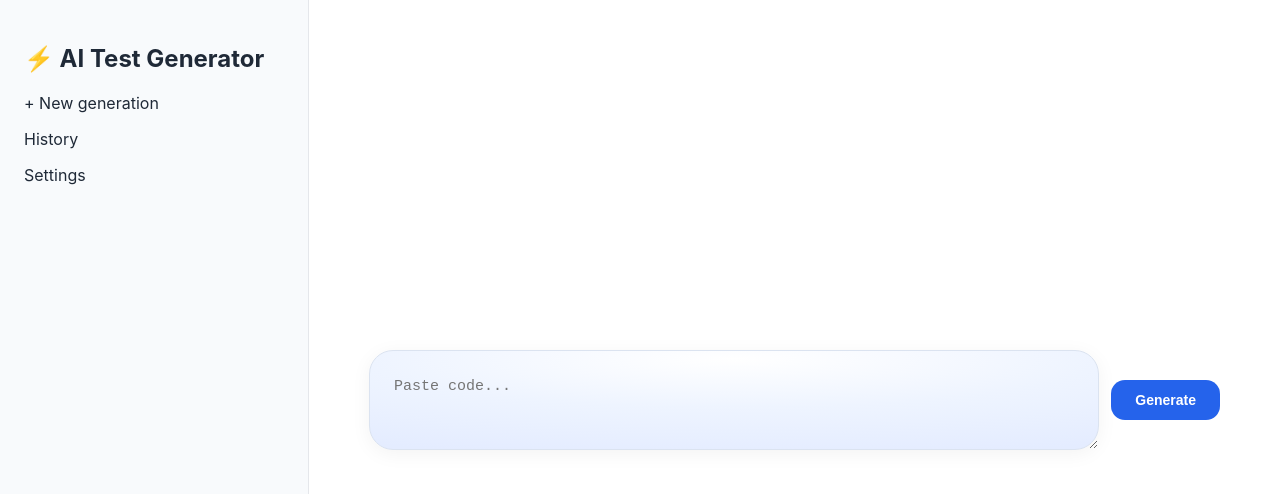
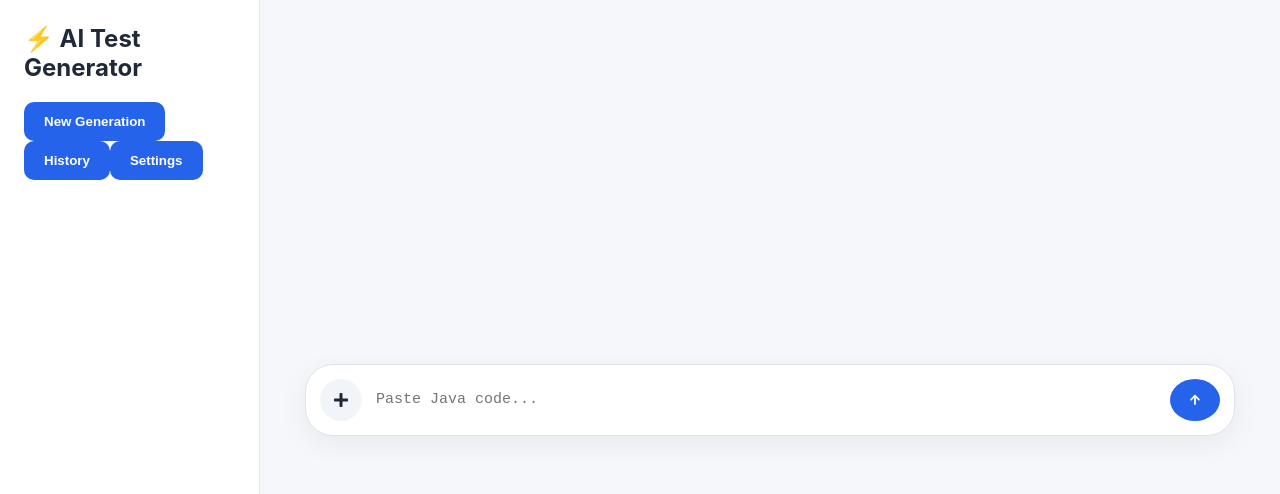
Before and after one commit to Mariem-Chaabene/test-generator-ai-frontend, a React (Create React App) app: page / in a window 1280 px wide. Shown: the top 494 px of the page. Built offline with nearby package versions, Linux system fonts and the light colour scheme.

Commit message:
Improve interface design

```diff
--- a/package.json
+++ b/package.json
@@ -10,7 +10,9 @@
     "@testing-library/user-event": "^13.5.0",
     "react": "^19.2.7",
     "react-dom": "^19.2.7",
+    "react-icons": "^5.6.0",
     "react-scripts": "5.0.1",
+    "react-syntax-highlighter": "^16.1.1",
     "web-vitals": "^2.1.4"
   },
   "scripts": {
--- a/src/App.css
+++ b/src/App.css
@@ -1,126 +1,322 @@
 body {
   margin: 0;
   font-family: Inter, sans-serif;
-  background: #ffffff;
+  background: #f5f7fb;
   color: #1f2937;
 }
 
-/* layout */
 .layout {
   display: flex;
   height: 100vh;
 }
 
-/* sidebar */
+/* Sidebar */
+
 .sidebar {
   width: 260px;
-  background: #f8fafc;
+  background: white;
+  border-right: 1px solid #e5e7eb;
   padding: 24px;
-  border-right: 1px solid #e5e7eb;
+  box-sizing: border-box;
 }
 
-/* chat */
+.sidebar h2 {
+  margin-top: 0;
+}
+
+.menu p {
+  cursor: pointer;
+  padding: 10px;
+  border-radius: 10px;
+}
+
+.menu p:hover {
+  background: #f3f4f6;
+}
+
+/* Main */
+
 .chat {
   flex: 1;
   display: flex;
-  margin: 60px;
+  flex-direction: column;
+  height: 100vh;
+
+}
+
+.chat h1 {
+  margin: 0;
+  font-size: 32px;
+}
+
+/* Monaco container */
+
+.editor-wrapper {
+  border-radius: 16px;
+  overflow: hidden;
+  border: 1px solid #dbe3f0;
+  box-shadow: 0 10px 30px rgba(0,0,0,.05);
+}
+
+/* Toolbar */
+
+.toolbar {
+  display: flex;
   align-items: center;
   gap: 12px;
-  background: #ffffff;
 }
 
-/* messages */
-.messages {
-  flex: 1;
-  padding: 20px;
-  overflow-y: auto;
+input[type="file"] {
+  padding: 10px;
+  background: white;
+  border: 1px solid #d1d5db;
+  border-radius: 10px;
 }
 
-/* bubbles */
-.bubble {
-  padding: 12px;
-  border-radius: 12px;
-  margin-bottom: 12px;
-  max-width: 80%;
-}
-
-.user {
-  background: #2563eb;
-  align-self: flex-end;
-}
-
-.ai {
-  background: #1f1f25;
-  border: 1px solid #333;
-}
-
-/* input */
-
-
-textarea {
-    max-width: 900px;
-    width: 100%;
-    /* margin: auto; */
-    padding: 24px;
-
-  min-height: 50px;
-  background:
-    radial-gradient(
-      ellipse 100% 100% at center 8%,
-      #ffffff 0%,
-      #eef4ff 50%,
-      #e4ecff 100%
-    );
-
-  color: #1f2937;
-  border: 1px solid #dbe3f0;
-  border-radius: 24px;
-  padding: 24px;
-  font-size: 15px;
-  line-height: 1.6;
-  resize: vertical;
-  box-shadow:
-    0 4px 20px rgba(0,0,0,0.05);
-  outline: none;
-}
-
-textarea:focus {
-  border-color: #3b82f6;
-
-  box-shadow:
-    0 0 0 4px rgba(59,130,246,.12);
-}
+/* Buttons */
 
 button {
-  width: fit-content;
   background: #2563eb;
   color: white;
   border: none;
-  border-radius: 14px;
-  padding: 12px 24px;
-  font-size: 14px;
+  border-radius: 10px;
+  padding: 12px 20px;
+  cursor: pointer;
   font-weight: 600;
-  cursor: pointer;
-  transition: all .2s ease;
 }
 
 button:hover {
   background: #1d4ed8;
-  transform: translateY(-1px);
+}
+
+/* Loading */
+
+.loading {
+  padding: 16px;
+  background: #eff6ff;
+  border: 1px solid #bfdbfe;
+  border-radius: 12px;
+}
+
+/* Result */
+
+.result {
+  background: white;
+  border-radius: 16px;
+  border: 1px solid #e5e7eb;
+  padding: 24px;
+  box-shadow: 0 5px 15px rgba(0,0,0,.04);
+}
+
+.result h3 {
+  margin-top: 0;
+}
+
+.result pre {
+  white-space: pre-wrap;
+  overflow-x: auto;
+  font-family: Consolas, monospace;
+  font-size: 14px;
+}
+
+.promptBox {
+  max-width: 900px;
+  width: 100%;
+  margin: auto;
+  display: flex;
+  align-items: center;
+  gap: 12px;
+  padding: 14px;
+  background: white;
+  border: 1px solid #dbe3f0;
+  border-radius: 28px;
+  box-shadow:
+    0 8px 30px rgba(0,0,0,.06);
+}
+
+.promptInput {
+  flex: 1;
+
+  border: none;
+  outline: none;
+
+  resize: none;
+  overflow: hidden;
+
+  font-size: 15px;
+  line-height: 1.6;
+
+  background: transparent;
+
+  min-height: 24px;
+  max-height: 300px;
+}
+
+.iconButton {
+  width: 42px;
+  height: 42px;
+
+  border-radius: 50%;
+
+  background: #f1f5f9;
+
+  display: flex;
+  align-items: center;
+  justify-content: center;
+
+  cursor: pointer;
+}
+
+.iconButton:hover {
+  background: #e2e8f0;
+}
+
+.sendButton {
+  width: 50px;
+  height: 42px;
+
+  border-radius: 50%;
+
+  background: #2563eb;
+  color: white;
+
+  border: none;
+
+  display: flex;
+  align-items: center;
+  justify-content: center;
+
+  cursor: pointer;
+}
+
+.sendButton:hover {
+  background: #1d4ed8;
+}
+
+.code-block {
+  white-space: pre-wrap;
+  word-wrap: break-word;
+  background: #0d1117;
+  color: #e6edf3;
+  padding: 12px;
+  border-radius: 8px;
+  overflow-x: auto;
+}
+
+.chat-container {
+  height: 100vh;
+  display: flex;
+  flex-direction: column;
+}
+
+.chat-messages {
+  flex: 1;
+  overflow-y: auto;
+  padding: 16px;
+  display: flex;
+  flex-direction: column;
+  gap: 10px;
+}
+
+.chat-input {
+  display: flex;
+  padding: 12px;
+  border-top: 1px solid #ddd;
+  position: sticky;
+  bottom: 0;
+  background: white;
+}
+
+.message {
+  max-width: 80%;
+  padding: 10px;
+  border-radius: 8px;
+}
+
+.chat-wrapper {
+  height: 100vh;
+  display: flex;
+  flex-direction: column;
+}
+
+.chat-body {
+  flex: 1;
+  overflow-y: auto;
+  padding: 10px;
+  display: flex;
+  flex-direction: column;
+}
+
+/* input toujours en bas */
+.chat-input {
+  position: sticky;
+  bottom: 0;
+  background: white;
+  padding: 10px;
+  border-top: 1px solid #ddd;
 }
 
 
-.result {
-  max-width: 900px;
-  margin: 24px auto;
-  background: #f8fafc;
-  border: 1px solid #e5e7eb;
-  border-radius: 20px;
-  padding: 24px;
+/* activation après 1er message */
+
+/* messages */
+.chatBody {
+  flex: 1;
+  overflow-y: auto;
+  padding: 20px;
+  display: flex;
+  flex-direction: column;
+  gap: 10px;
 }
 
-.result pre {
-  color: #0f172a;
-  font-family: Consolas, Monaco, monospace;
-  white-space: pre-wrap;
+
+/* message style */
+.message {
+  max-width: 70%;
+  margin: 6px 0;
+  padding: 10px;
+  border-radius: 10px;
 }
+
+/* user à droite */
+.message.user {
+  align-self: flex-end;
+  background: #2b6fff;
+  color: white;
+}
+
+/* bot à gauche */
+.message.bot {
+  align-self: flex-start;
+  background: #1f2937;
+  color: white;
+}
+
+/* input en bas */
+.chatInput {
+  display: flex;
+  justify-content: center;
+  align-items: center;
+  padding: 20px;
+  transition: all 0.3s ease;
+}
+
+/* quand chat démarre → input en bas */
+.chat.active .chatInput {
+  justify-content: center;
+  align-items: flex-end;
+  padding-bottom: 16px;
+}
+
+/* optionnel: rendre l'effet plus "ChatGPT" */
+.chat.active {
+  justify-content: space-between;
+}
+
+.chat:not(.active) {
+  justify-content: center;
+}
+
+.chat:not(.active) .chatBody {
+  display: none;
+}
--- a/src/components/Chat.jsx
+++ b/src/components/Chat.jsx
@@ -1,48 +1,196 @@
-import { useState } from "react";
+import { useState, useEffect, useRef } from "react";
+import Result from "./Result";
+import { FaArrowUp, FaPlus } from "react-icons/fa";
 
 export default function Chat() {
+
   const [code, setCode] = useState("");
-  const [result, setResult] = useState("");
+  const [messages, setMessages] = useState([]);
+  const [file, setFile] = useState(null);
+  const [loading, setLoading] = useState(false);
+  const [started, setStarted] = useState(false);
 
+  const endRef = useRef(null);
+
+  // auto scroll like ChatGPT
+  useEffect(() => {
+    endRef.current?.scrollIntoView({ behavior: "smooth" });
+  }, [messages]);
+
+  // SEND TEXT
 const send = async () => {
+
+  if (!code.trim()) return;
+
+  if (!started) setStarted(true);
+
+  const userMessage = {
+    role: "user",
+    text: code
+  };
+
+  setMessages(prev => [...prev, userMessage]);
+
+  const currentCode = code;
+  setCode("");
+
+  // RESET textarea height 👇
+  requestAnimationFrame(() => {
+    const textarea = document.querySelector(".promptInput");
+    if (textarea) {
+      textarea.style.height = "auto";
+    }
+  });
+
+  setLoading(true);
+
+  try {
+
     const res = await fetch("http://127.0.0.1:8000/generate-tests", {
       method: "POST",
       headers: { "Content-Type": "application/json" },
-      body: JSON.stringify({ code }),
+      body: JSON.stringify({ code: currentCode })
     });
 
     const data = await res.json();
-    setResult(data.tests);
+
+    setMessages(prev => [
+      ...prev,
+      { role: "bot", text: data.tests }
+    ]);
+
+  } catch (error) {
+
+    setMessages(prev => [
+      ...prev,
+      { role: "bot", text: "Error while generating tests." }
+    ]);
+
+  } finally {
+    setLoading(false);
+  }
+};
+
+  // UPLOAD FILE
+  const uploadFile = async () => {
+
+    if (!file) {
+      alert("Please choose a Java file.");
+      return;
+    }
+
+    if (!started) setStarted(true);
+
+    const fileMessage = {
+      role: "user",
+      text: file.name
+    };
+
+    setMessages(prev => [...prev, fileMessage]);
+
+    setLoading(true);
+
+    try {
+
+      const formData = new FormData();
+      formData.append("file", file);
+
+      const res = await fetch(
+        "http://127.0.0.1:8000/upload-java",
+        {
+          method: "POST",
+          body: formData
+        }
+      );
+
+      const data = await res.json();
+
+      setMessages(prev => [
+        ...prev,
+        {
+          role: "bot",
+          text: data.tests
+        }
+      ]);
+
+    } catch (error) {
+
+      console.error(error);
+
+      setMessages(prev => [
+        ...prev,
+        { role: "bot", text: "Error while uploading file." }
+      ]);
+
+    } finally {
+      setLoading(false);
+    }
   };
 
   return (
-    <div className="chat">
+    <div className={`chat ${started ? "active" : ""}`}>
 
-      {/* messages
-      <div className="messages">
+      {/* MESSAGES AREA */}
+      <div className="chatBody">
 
-        <div className="bubble user">
-          {code || "Paste Java code..."}
+        {messages.map((msg, i) => (
+          <div
+            key={i}
+            className={`message ${msg.role}`}
+          >
+            <pre>{msg.text}</pre>
           </div>
+        ))}
 
-        {result && (
-          <div className="bubble ai">
-            <pre>{result}</pre>
+        {loading && (
+          <div className="message bot">
+            Generating tests...
           </div>
         )}
 
-      </div>*/}
+        <div ref={endRef} />
 
-      {/* input bar */}
+      </div>
+
+      {/* INPUT AREA */}
+      <div className="toolbar chatInput">
+
+        <div className="promptBox">
+
+          <label className="iconButton">
+            <FaPlus />
+            <input
+              type="file"
+              accept=".java"
+              hidden
+              onChange={(e) => setFile(e.target.files[0])}
+            />
+          </label>
+
           <textarea
-          placeholder="Paste code..."
-          onChange={(e) => setCode(e.target.value)}
+            className="promptInput"
+            placeholder="Paste Java code..."
+            value={code}
+            rows={1}
+            onChange={(e) => {
+              setCode(e.target.value);
+
+              e.target.style.height = "auto";
+              e.target.style.height = e.target.scrollHeight + "px";
+            }}
           />
 
-        <button onClick={send}>
-          Generate
+          <button
+            className="sendButton"
+            onClick={file ? uploadFile : send}
+          >
+            <FaArrowUp />
           </button>
+
         </div>
 
+      </div>
+
+    </div>
   );
 }
--- a/src/components/Result.jsx
+++ b/src/components/Result.jsx
@@ -2,7 +2,9 @@ export default function Result({ result }) {
   return (
     <div className="result">
       <h3>Generated Tests</h3>
-      <pre>{result}</pre>
+      <pre style={{whiteSpace: "pre-wrap", wordBreak: "break-word", background: "#111", color: "#fff", padding: "10px", borderRadius: "8px", overflowX: "auto"}}>
+        {result}
+      </pre>
     </div>
   );
 }
--- a/src/components/Sidebar.jsx
+++ b/src/components/Sidebar.jsx
@@ -4,9 +4,9 @@ export default function Sidebar() {
       <h2>⚡ AI Test Generator</h2>
 
       <div className="menu">
-        <p>+ New generation</p>
-        <p>History</p>
-        <p>Settings</p>
+        <button>New Generation</button>
+        <button>History</button>
+        <button>Settings</button>
       </div>
     </div>
   );
```
Also changed, not shown: src/components/Topbar.jsx (deleted), 1 other file (tests, documents, lock files or other folders). Lines whose indentation alone changed are shown as unchanged.
